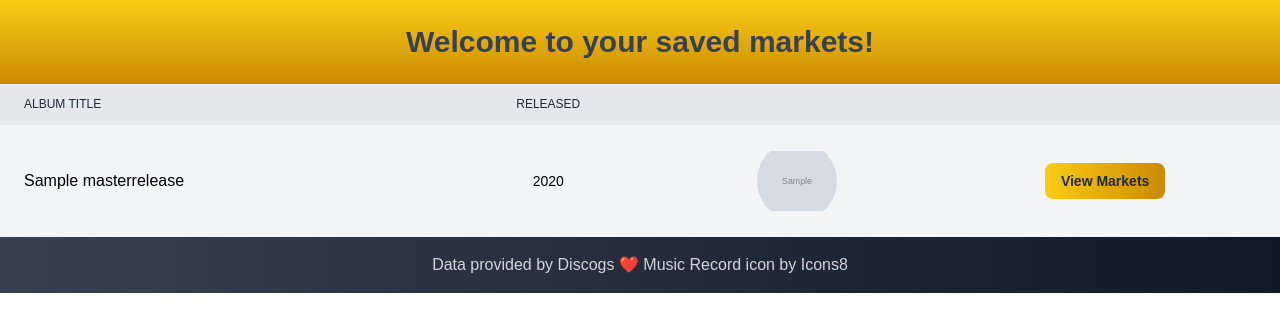
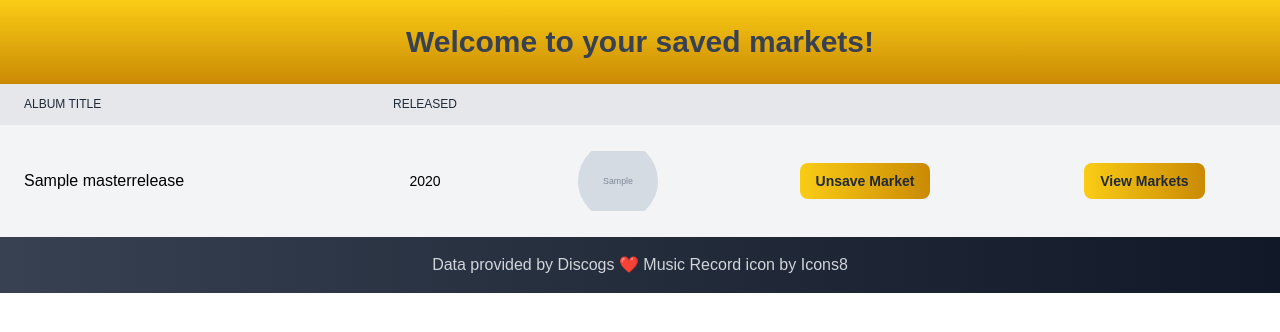
Before and after one commit to mikeygough/discogskiii-django, a Django app: page /firstapp/saved_markets in a window 1280 px wide. Shown: the part 64-396 px from the top of the page. Run offline with Django 4.2, Linux system fonts and the light colour scheme; a user stored in the database is signed in; tables that the repository leaves empty hold one stand-in row (values such as "Sample post"); grey boxes marked "Sample" are stand-in pictures; style sheets or scripts are compiled from the project's sources; some web fonts are replaced.

Commit message:
add unsave market button to saved markets page

```diff
--- a/discogskiii/firstapp/templates/firstapp/saved_markets.html
+++ b/discogskiii/firstapp/templates/firstapp/saved_markets.html
@@ -20,6 +20,7 @@
               Released
             </th>
             <th id="table-album-cover" class="px-6 py-3 text-center text-xs font-medium uppercase hidden xl:table-cell whitespace-nowrap"></th>
+            <th id="table-unsave-market" class="px-6 py-3 text-center text-xs font-medium uppercase whitespace-nowrap"></th>
             <th id="table-view-markets" class="px-6 py-3 text-center text-xs font-medium uppercase whitespace-nowrap"></th>
           </tr>
         </thead>
@@ -36,6 +37,13 @@
             <td id="table-album-cover" class="px-6 py-4 whitespace-nowrap hidden xl:table-cell">
               <img src="{{ market.market.thumb }}" alt="Album Cover" class="h-20 w-20 rounded-full mx-auto object-contain" />
             </td>
+            <td id="table-unsave-market" class="px-6 py-4 whitespace-nowrap text-sm text-center font-medium">
+              <form id="unsave-market-form" action="{% url 'firstapp:saved_markets' %}" method="post">
+                {% csrf_token %}
+                <input type="hidden" name="market_id" value="{{ market.id }}">
+                <input type="submit" value="Unsave Market" class="inline-block px-4 py-2 bg-gradient-to-r from-yellow-400 to-yellow-600 text-gray-800 font-bold rounded-lg hover:text-white">
+              </form>
+            </td>
             <td id="table-view-markets" class="px-6 py-4 whitespace-nowrap text-sm text-center font-medium">
               <a href="{% url 'firstapp:release_market' market.market.master.artist market.market.main_id %}"
                 class="inline-block px-4 py-2 bg-gradient-to-r from-yellow-400 to-yellow-600 text-gray-800 font-bold rounded-lg hover:text-white">View
--- a/discogskiii/firstapp/views.py
+++ b/discogskiii/firstapp/views.py
@@ -144,9 +144,15 @@ def saved_markets(request):
     # get saved markets
     saved_markets = SavedMarkets.objects.filter(user=request.user)
 
-    return render(request, "firstapp/saved_markets.html", {
-        "saved_markets": saved_markets
-    })
+    if request.method == "POST":
+        market_id = request.POST.get('market_id')
+        # remove saved market from database
+        SavedMarkets.objects.get(id=market_id).delete()
+        return HttpResponseRedirect(reverse("firstapp:saved_markets"))
+    else:
+        return render(request, "firstapp/saved_markets.html", {
+            "saved_markets": saved_markets
+        })
 
 
 # all releases by an arist
@@ -245,16 +251,16 @@ def artist_releases(request, artist):
     else:
         print("Main Release Data Already Cached!, Enjoy!")
 
-        # I think that I need to run some checks here...
+    # get main_release_data from database
+    main_release_data = MainRelease.objects.filter(master__in=artist_releases)
+
+    # I think that I need to run some checks here...
         # Right now it's possible that release markets change (for example, a new listing is added
         # at a new lower price) and my table won't properly reflect this since the cache check passes
         # and my app will just load everything from the Database.
         # I guess what I can do is check is the num_for_sale count differs.
         # Really I'd love to know if the page was updated (record sold, added, or price changed)
         # But I don't think this data is currently available via any Discogs API response.
-
-    # get main_release_data from database
-    main_release_data = MainRelease.objects.filter(master__in=artist_releases)
 
     # check for stale data by comparing values
     # count = 0
```
